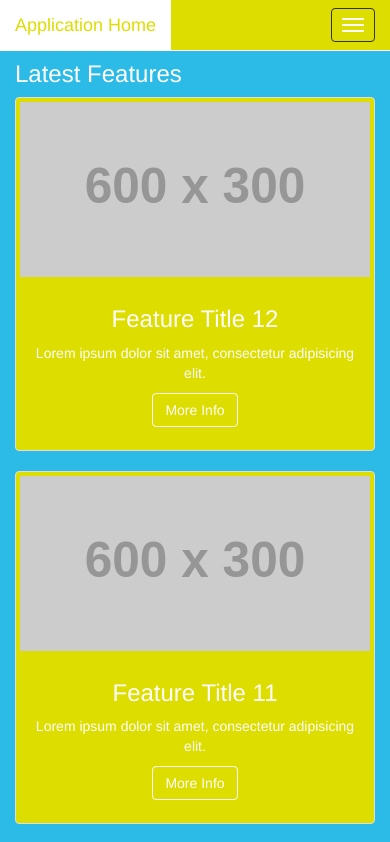
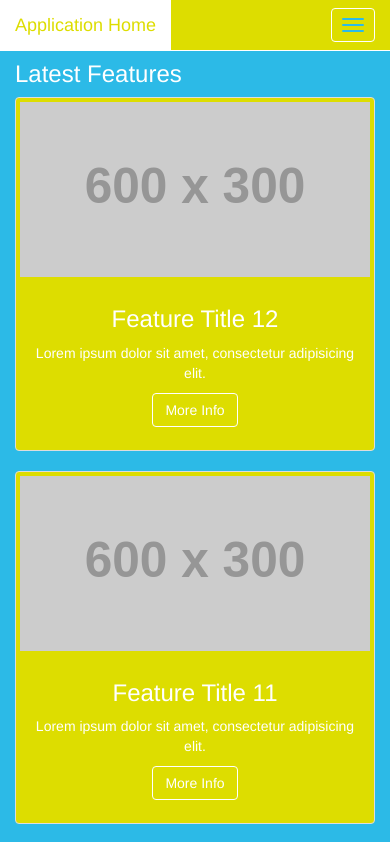
Before and after one commit to snolandis/ng-app2, an Angular app: page / in a window 390 px wide. Shown: the top 842 px of the page. Built offline with nearby package versions, Linux system fonts and the light colour scheme.

Commit message:
hamburger menu updated

```diff
--- a/src/styles.css
+++ b/src/styles.css
@@ -47,3 +47,20 @@ h1, h2, h3, p {
     color: #dd0;
     background-color: #fff;
 }
+/*hamburger button*/
+.navbar-inverse .navbar-toggle {
+    color: #fff;
+    background-color: #dd0;
+    border-color: #fff;
+}
+.navbar-inverse .navbar-toggle:focus, .navbar-inverse .navbar-toggle:hover {
+    color: #dd0;
+    background-color: #dd0;
+}
+.navbar-inverse .navbar-toggle .icon-bar {
+    background-color: #2CBAE7;
+}
+.navbar-inverse .navbar-toggle:focus, .navbar-inverse .navbar-toggle:hover {
+    color: #fff;
+    background-color: #fff;
+}
```
